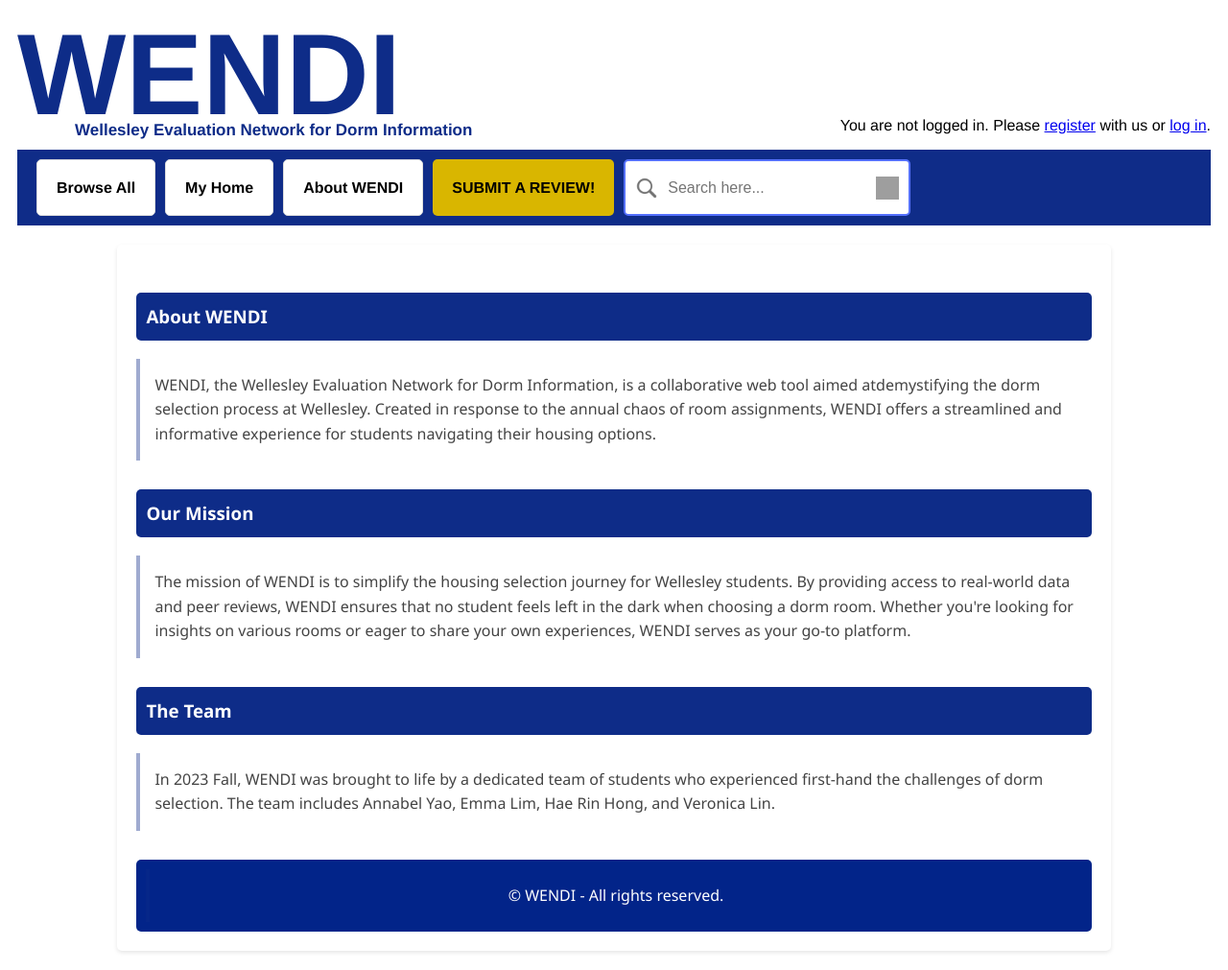
After one commit to yanziv/WENDI, a Flask app: page /about in a window 1280 px wide. The commit adds this page. Shown: the whole page at 96% size. Run offline with Flask 3, Linux system fonts and the light colour scheme; grey boxes are pictures that could not be loaded.

Commit message:
added user home page and about wendi page

```diff
--- a/app.py
+++ b/app.py
@@ -356,6 +356,24 @@ def edit_comment(comment_id):
     return redirect(request.referrer)  # Redirect back to the same page
 
 
+@app.route("/home", methods=["GET"])
+def home():
+    userID = session["uid"]
+
+    conn = dbi.connect()
+    user_details = queries.get_user_details(conn, userID)
+    user_reviews = queries.get_user_reviews(conn, userID)
+    user_comments = queries.get_user_comments(conn, userID)
+
+    return render_template("user.html", uid=userID,
+                                        details=user_details,
+                                        reviews=user_reviews,
+                                        comments=user_comments)
+
+@app.route("/about")
+def about():
+    return render_template("about.html")
+
 if __name__ == "__main__":
     import sys, os
 
--- a/static/style.css
+++ b/static/style.css
@@ -593,3 +593,94 @@ body.join {
   flex-basis: calc(33% - 20px); /* Adjust this to control the number of items per row */
   max-width: 450px; /* Maximum width of each hall container */
 }
+
+
+/* User Home Page CSS */
+
+.user-details, .user-reviews, .user-comments {
+  background: #fff;
+  padding: 20px;
+  margin-top: 20px;
+  border-radius: 5px;
+  box-shadow: 0 2px 4px rgba(0, 0, 0, 0.1);
+}
+
+.user-details h2, .user-reviews h2, .user-comments h2 {
+  color: #0e2c88;
+  padding-bottom: 10px;
+  border-bottom: 2px solid #eee;
+}
+
+ul {
+  list-style: none;
+  padding: 0;
+}
+
+ul li {
+  padding: 8px;
+  background: #f2f2f2;
+  margin-bottom: 5px;
+  border-radius: 3px;
+}
+
+ul li a {
+  text-decoration: none;
+  color: #333;
+  display: block;
+}
+
+ul li a:hover {
+  background-color: #0e2c8869;
+  color: white;
+}
+
+ul li:last-child {
+  margin-bottom: 0;
+}
+
+.no-content {
+  color: #999;
+  text-align: center;
+}
+
+
+/* About WENDI page CSS */
+.about-wendi {
+  font-family: 'Segoe UI', Tahoma, Geneva, Verdana, sans-serif;
+  background-color: #f9f9f9;
+  color: #444;
+  line-height: 1.6;
+  width: 80%;
+  margin: 20px auto;
+  padding: 20px;
+  background-color: white;
+  border-radius: 5px;
+  box-shadow: 0 2px 4px rgba(0, 0, 0, 0.1);
+}
+
+.about-wendi h3 {
+  background-color: #0e2c88;
+  color: white;
+  padding: 10px;
+  margin-top: 30px;
+  border-radius: 5px;
+}
+
+.about-wendi p {
+  padding: 15px;
+  margin: 15px 0;
+  border-left: 4px solid #0e2c8865
+}
+
+.about-wendi footer {
+  background-color: #022489;
+  color: white;
+  text-align: center;
+  padding: 10px;
+  margin-top: 30px;
+  border-radius: 5px;
+}
+
+.about-wendi footer p {
+  margin: 0;
+}
--- /dev/null
+++ b/templates/about.html
@@ -0,0 +1,44 @@
+{% extends "base.html" %}
+{% block title %} About WENDI {% endblock %}
+
+
+{% block main_content %}
+<div class="about-wendi">
+    <section>
+        <h3>About WENDI</h3>
+        <p>
+            WENDI, the Wellesley Evaluation Network for Dorm Information, is a
+            collaborative web tool aimed atdemystifying the dorm selection process
+            at Wellesley. Created in response to the annual chaos of room
+            assignments, WENDI offers a streamlined and informative experience
+            for students navigating their housing options.
+        </p>
+    </section>
+
+    <section>
+        <h3>Our Mission</h3>
+        <p>
+            The mission of WENDI is to simplify the housing selection journey
+            for Wellesley students. By providing access to real-world data and
+            peer reviews, WENDI ensures that no student feels left in the dark
+            when choosing a dorm room. Whether you're looking for insights on
+            various rooms or eager to share your own experiences, WENDI serves
+            as your go-to platform.
+        </p>
+    </section>
+
+    <section>
+        <h3>The Team</h3>
+        <p>
+            In 2023 Fall, WENDI was brought to life by a dedicated team of
+            students who experienced first-hand the challenges of dorm selection.
+            The team includes Annabel Yao, Emma Lim, Hae Rin Hong, and Veronica
+            Lin.
+        </p>
+    </section>
+
+    <footer>
+        <p>&copy; WENDI - All rights reserved.</p>
+    </footer>
+</div>
+{% endblock %}
--- a/templates/base.html
+++ b/templates/base.html
@@ -36,10 +36,10 @@
           <a href="{{ url_for('landing') }}">Browse All</a>
         </div>
         <div class="regular-button">
-          <div class="button-text">My Home</div>
+          <a href="{{ url_for('home') }}">My Home</a>
         </div>
         <div class="regular-button">
-          <div class="button-text">About WENDI</div>
+          <a href="{{ url_for('about') }}">About WENDI</a>
         </div>
         <div class="primary-button">
           <a href="{{ url_for('review') }}" class="button-text">SUBMIT A REVIEW!</a>
--- a/templates/form.html
+++ b/templates/form.html
@@ -1,5 +1,5 @@
 {% extends "base.html" %}
-{% block title%} WENDI Review Form {% endblock %}
+{% block title %} WENDI Review Form {% endblock %}
 {% block main_content %}
 
 <!-- the following is a Javascript function that updates the text based on the slider's value.-->
```
Also changed, not shown: queries.py (+64 -0 lines), templates/user.html (added, +41 -0 lines).
